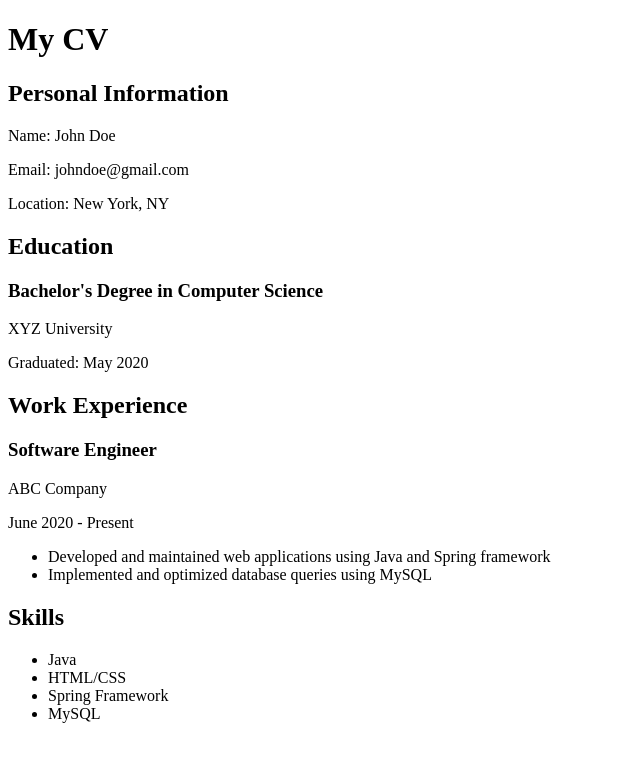
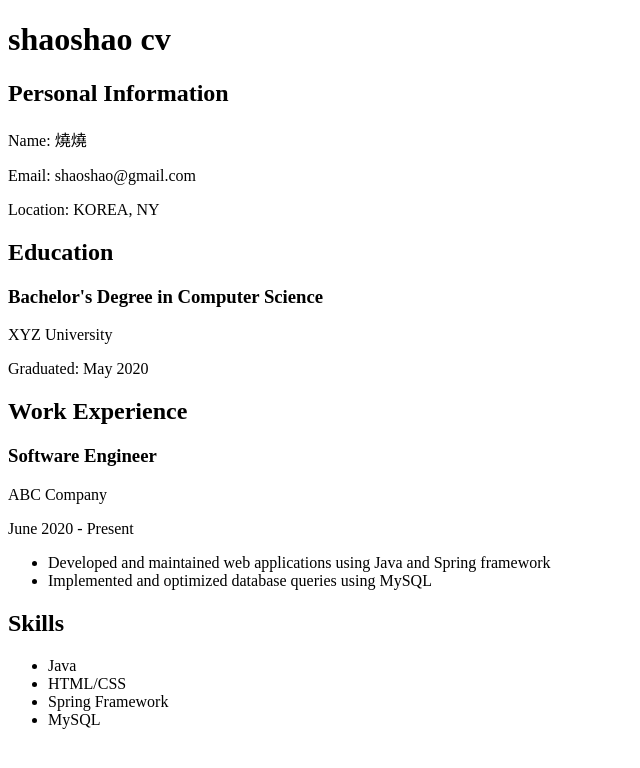
Before and after one commit to shaoshao24/shaoshao24, a plain HTML site: page index.html in a window 1280 px wide. Shown: the whole page, without its empty margins (0-640 px from the left). Drawn offline with Linux system fonts and the light colour scheme.

Commit message:
Update index.html

```diff
--- a/index.html
+++ b/index.html
@@ -4,11 +4,11 @@
   <title>shaoshao cv</title>
 </head>
 <body>
-  <h1>My CV</h1>
+  <h1>shaoshao cv</h1>
   <h2>Personal Information</h2>
-  <p>Name: John Doe</p>
-  <p>Email: johndoe@gmail.com</p>
-  <p>Location: New York, NY</p>
+  <p>Name: 燒燒</p>
+  <p>Email: shaoshao@gmail.com</p>
+  <p>Location: KOREA, NY</p>
   <h2>Education</h2>
   <h3>Bachelor's Degree in Computer Science</h3>
   <p>XYZ University</p>
```
